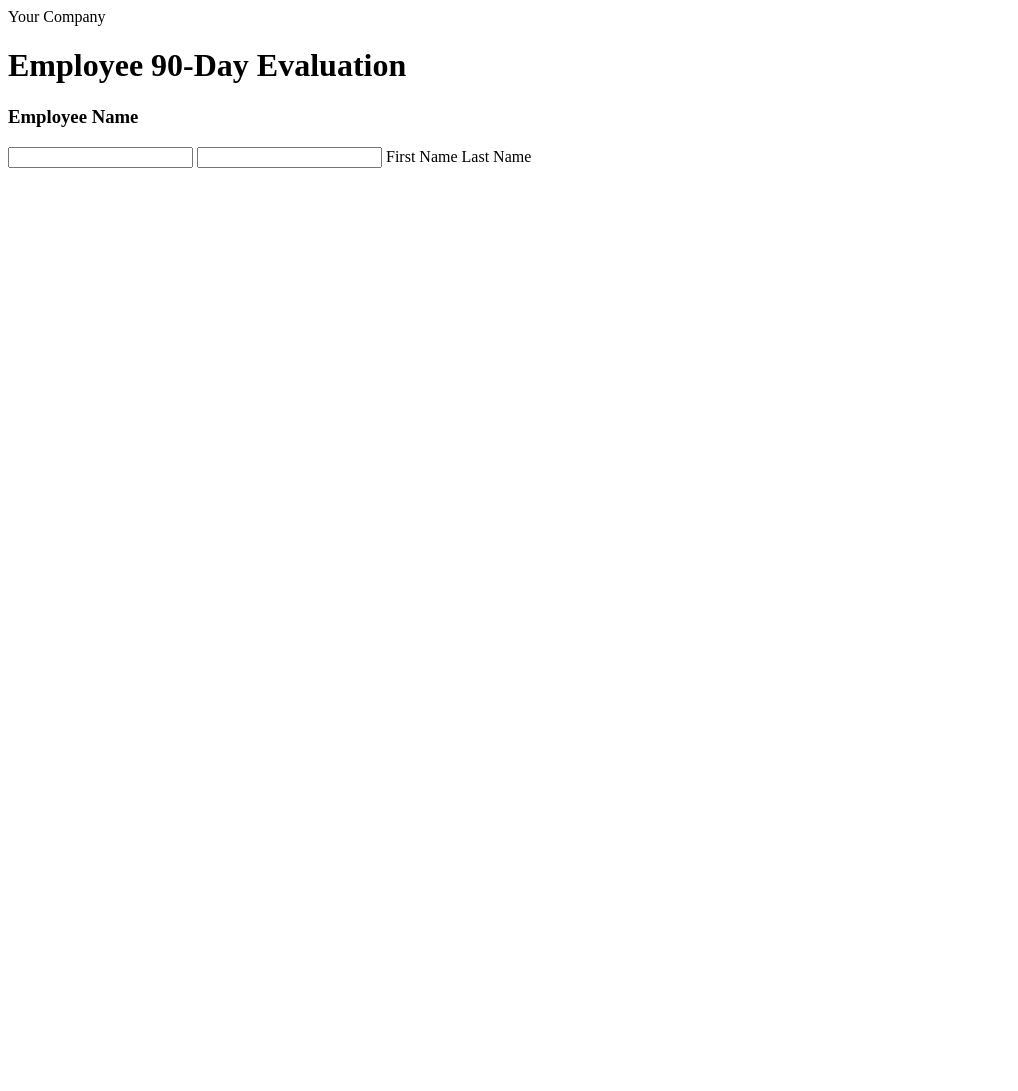
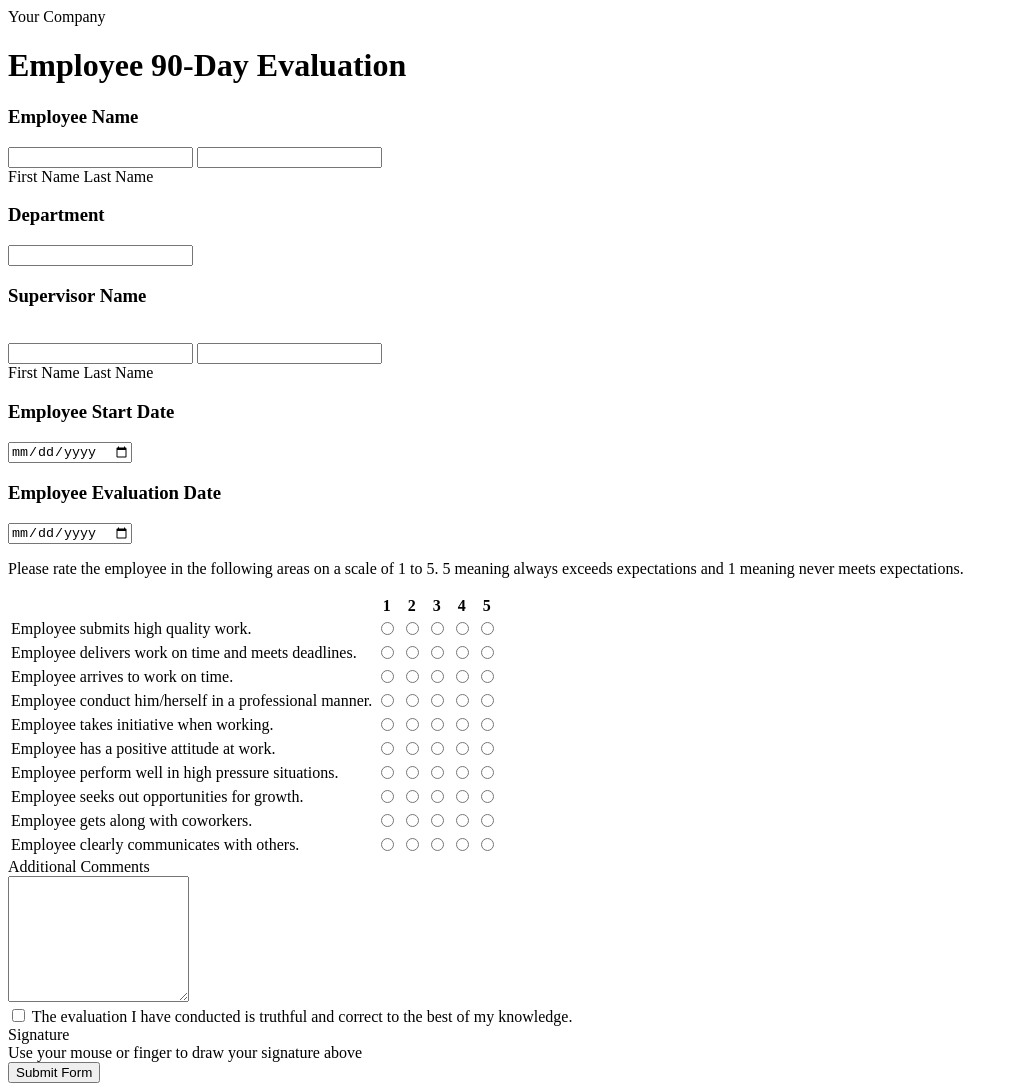
Before and after one commit to bernar83/employee-survey, a plain HTML site: page index.html in a window 1280 px wide. Shown: the whole page, without its empty margins (0-1018 px from the left). Before the commit the page ends 800 px from the top, so only its background shows below. Drawn offline with Linux system fonts and the light colour scheme; files that its build step writes are made by us from their sources.

Commit message:
Add content

```diff
--- a/index.html
+++ b/index.html
@@ -14,10 +14,58 @@
 
     <form method="post">
         <h3>Employee Name</h3>
+
         <input type="text" name="firstName" id="firstName">
         <input type="text" name="lastName" id="lastName">
+        <br>
         <label for="firstName">First Name</label>
         <label for="lastName">Last Name</label>
+        <br>
+
+        <h3>Department</h3>
+        <input type="text" name="dept" id="dept">
+        <br>
+
+        <h3>Supervisor Name</h3>
+        <br>
+        <input type="text" name="supervisor" id="supervisorFirstName">
+        <input type="text" name="supervisor" id="supervisorLastName">
+        <br>
+        <label for="supervisor">First Name</label>
+        <label for="supervisor">Last Name</label>
+        <br>
+
+        <h3>Employee Start Date</h3>
+        <input type="date" name="startDate" id="startDate">
+        <br>
+
+        <h3>Employee Evaluation Date</h3>
+        <input type="date" name="evaluationDate" id="evaluationDate">
+        <br>
+
+        <p>Please rate the employee in the following areas on a scale of 1 to 5. 5 meaning always exceeds expectations and 1 meaning never meets expectations.</p>
+        <table>
+            <thead>
+                <tr id="rate"></tr>
+            </thead>
+            <tbody id="categories"></tbody>
+        </table>
+
+        <label for="comments">Additional Comments</label>
+        <br>
+        <textarea name="comments" rows="8"></textarea>
+        <br>
+        <input type="checkbox" name="truth" id="truth">
+        <label for="truth">The evaluation I have conducted is truthful and correct to the best of my knowledge.</label>
+        <br>
+
+        <label for="signature">Signature</label>
+        <br>
+        <label for="signature">Use your mouse or finger to draw your signature above</label>
+        <br>
+
+        <input type="button" value="Submit Form">
+
     </form>
 
     <script src="./js/jquery.min.js"></script>
--- a/js/index.js
+++ b/js/index.js
@@ -0,0 +1,58 @@
+$(document).ready(function() {
+    setRates();
+    setRows();
+});
+
+function setRates() {
+    for (let i = 0; i < 6; i++) {
+        if (i == 0) {
+            $("#rate").append(`<th>&nbsp;</th>`);
+        }
+        else {
+            $("#rate").append(`<th>${i}</th>`);
+        }
+    }
+}
+
+function setRows() {
+    const rowHeaders = [
+        "Employee submits high quality work.",
+        "Employee delivers work on time and meets deadlines.",
+        "Employee arrives to work on time.",
+        "Employee conduct him/herself in a professional manner.",
+        "Employee takes initiative when working.",
+        "Employee has a positive attitude at work.",
+        "Employee perform well in high pressure situations.",
+        "Employee seeks out opportunities for growth.",
+        "Employee gets along with coworkers.",
+        "Employee clearly communicates with others."
+    ];
+
+    const rowNames = [
+        "quality",
+        "deadline",
+        "onTime",
+        "manner",
+        "initiative",
+        "attitude",
+        "highPressure",
+        "growth",
+        "friendly",
+        "communication"
+    ];
+
+    for (let i = 0; i < 10; i++) {
+        $("#categories").append(`<tr id="categoryRow${i + 1}"></tr>`)
+
+        for (let j = 0; j < 6; j++) {
+            if (j == 0) {
+                $(`#categoryRow${i + 1}`).append(`<td>${rowHeaders[i]}</td>`);
+            }
+            else {
+                $(`#categoryRow${i + 1}`).append(
+                    `<td><input type="radio" name="${rowNames[i]}" value="${j}"></td>`
+                );
+            }
+        }
+    }
+}
```
